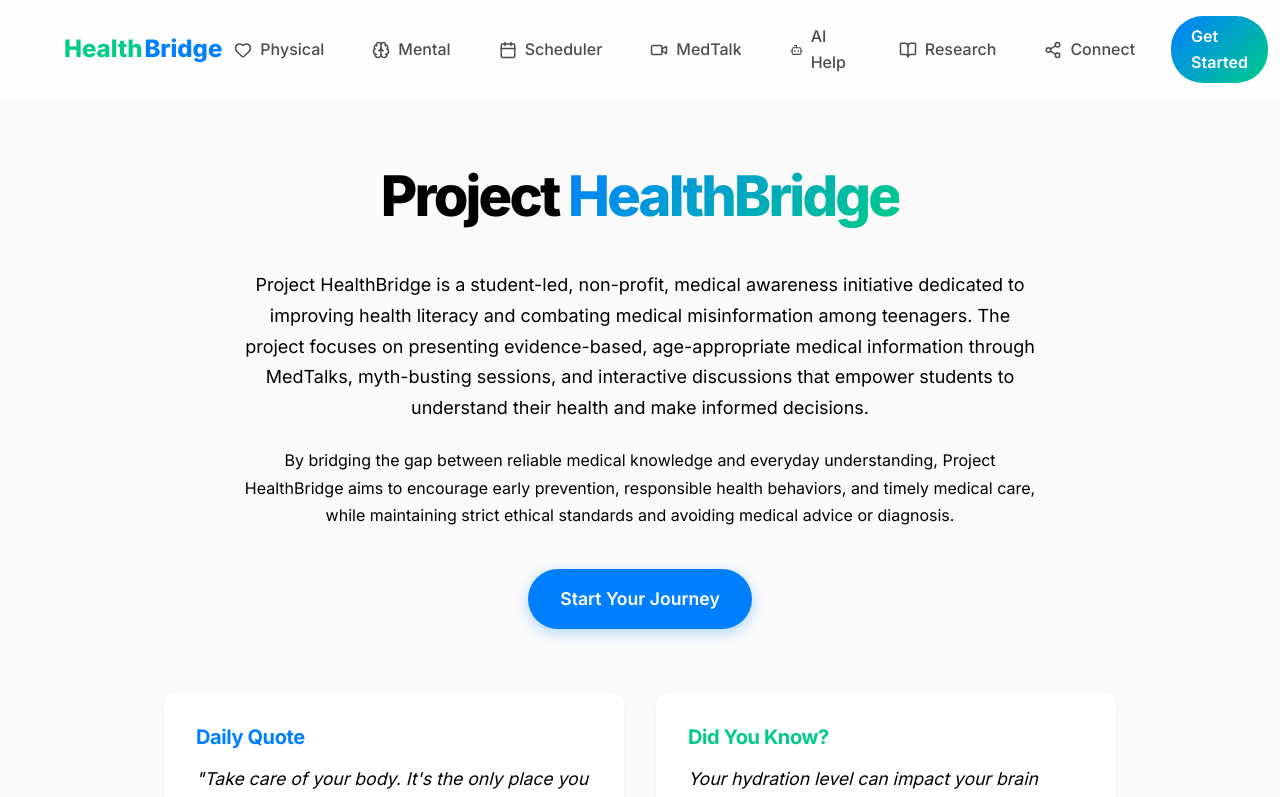
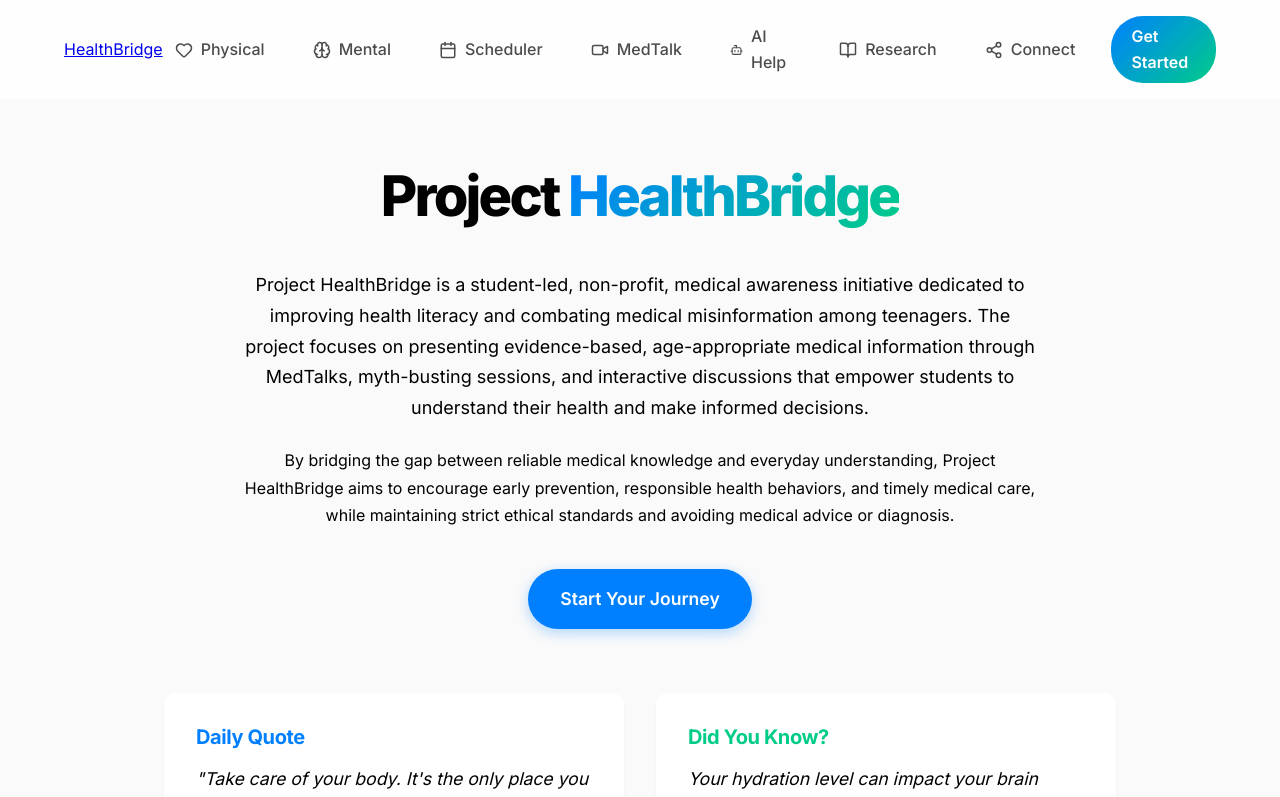
Before and after one commit to Aditya388-hub/healthbridge, a Next.js app: page / in a window 1280 px wide. Shown: the top 797 px of the page. Built offline with nearby package versions, Linux system fonts and the light colour scheme.

Commit message:
Update branding to Project HealthBridge

```diff
--- a/components/Navbar.module.css
+++ b/components/Navbar.module.css
@@ -15,21 +15,59 @@
         justify-content: space-between;
 }
 
-.logo {
-    font-size: 1.5rem;
-    font-weight: 800;
+.brandWrapper {
         text-decoration: none;
+        transition: transform 0.2s ease;
+        flex-shrink: 0;
+}
+
+.brandWrapper:hover {
+        transform: scale(1.02);
+}
+
+.branding {
         display: flex;
         align-items: center;
-    gap: 2px;
+        gap: 0.75rem;
 }
 
-.brandPrimary {
-    color: hsl(var(--secondary));
+.logoIcon {
+        width: 38px;
+        height: 38px;
+        background: linear-gradient(135deg, hsl(var(--primary)), hsl(var(--secondary)));
+        border-radius: 10px;
+        display: flex;
+        align-items: center;
+        justify-content: center;
+        color: white;
+        padding: 6px;
+        box-shadow: 0 4px 12px rgba(var(--primary) / 0.2);
 }
 
-.brandSecondary {
-    color: hsl(var(--primary));
+.heartPulseSVG {
+        width: 100%;
+        height: 100%;
+}
+
+.brandText {
+        display: flex;
+        flex-direction: column;
+        line-height: 1.1;
+}
+
+.mainTitle {
+        font-size: 0.9rem;
+        font-weight: 800;
+        letter-spacing: 0.05em;
+        color: hsl(var(--foreground));
+}
+
+.subTitle {
+        font-size: 0.6rem;
+        font-weight: 600;
+        letter-spacing: 0.1em;
+        color: hsl(var(--secondary));
+        opacity: 0.9;
 }
 
 .navLinks {
```
Lines whose indentation alone changed are shown as unchanged.
